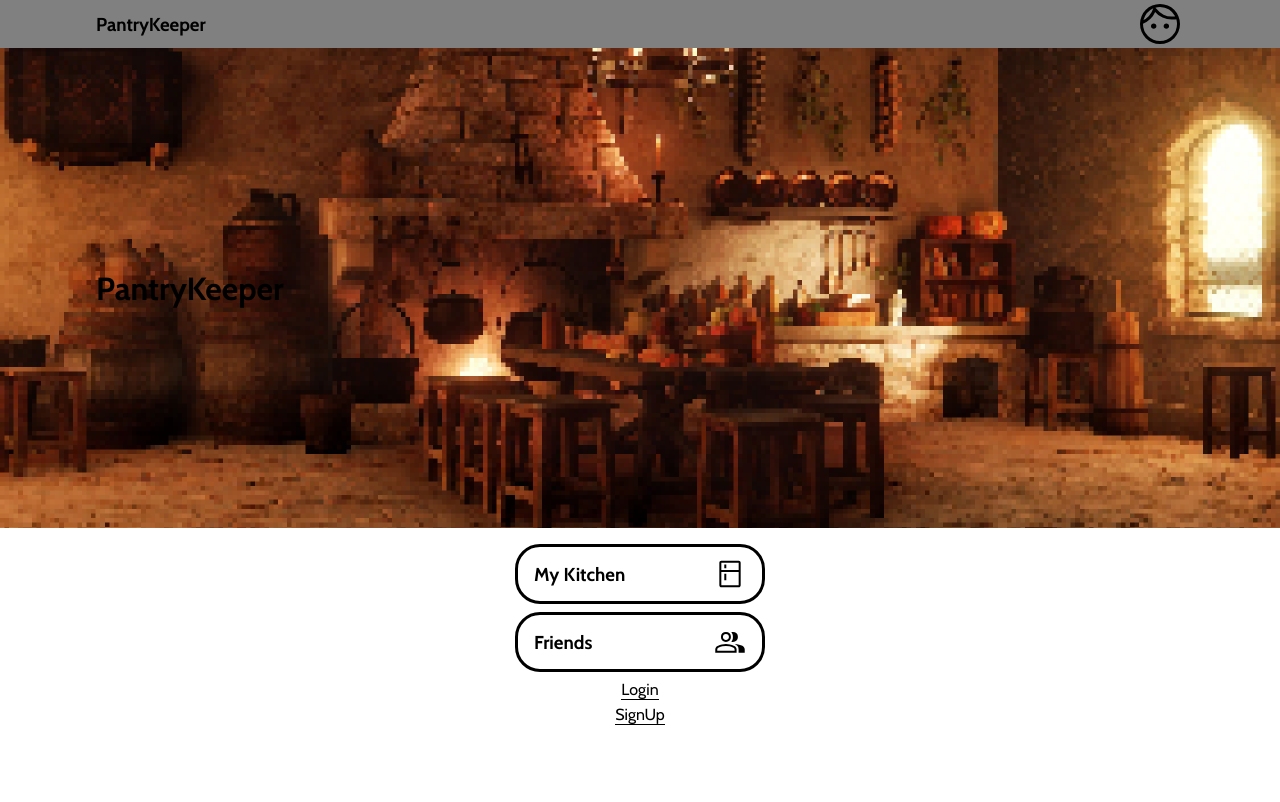
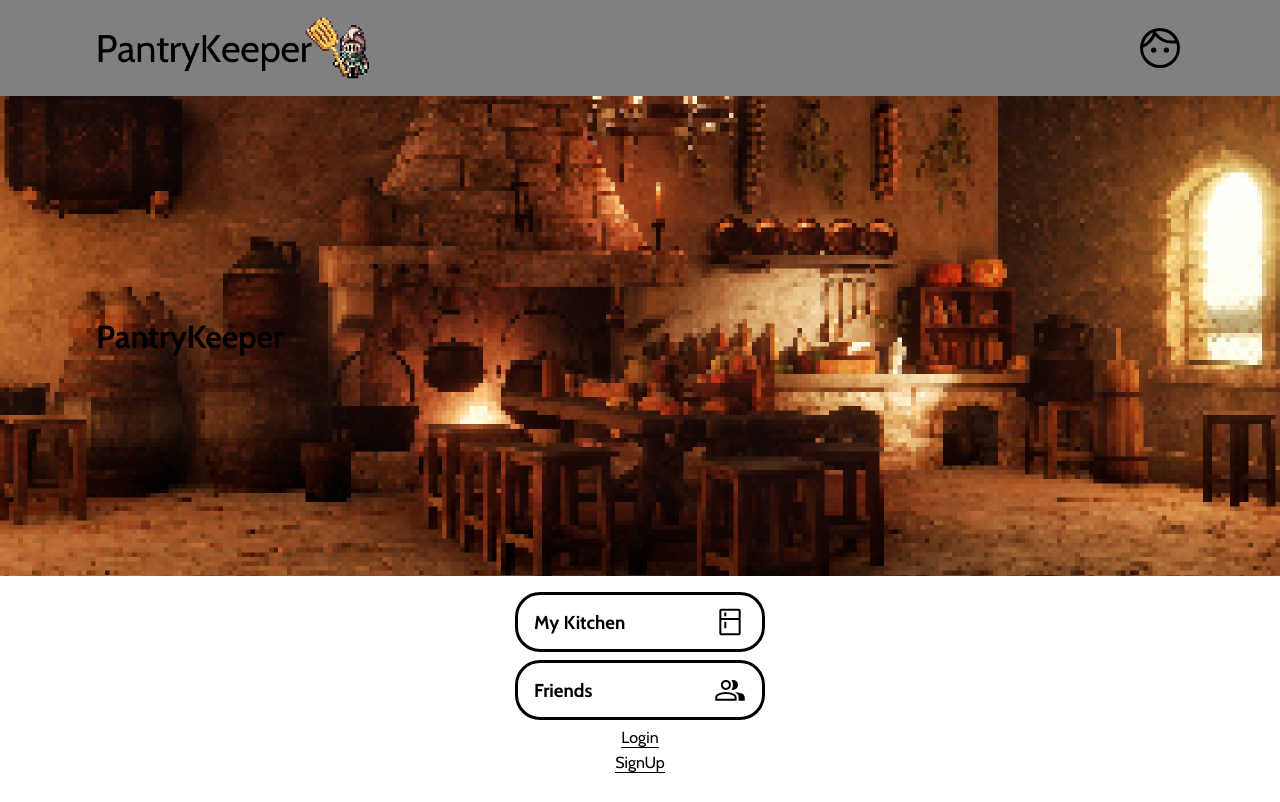
Before and after one commit to aliv314/pantrykeeper, a React (Create React App) app in the folder client/: page / in a window 1280 px wide. Built offline with nearby package versions, Linux system fonts and the light colour scheme; no server answers.

Commit message:
more styling

```diff
--- a/client/src/components/Header/Header.js
+++ b/client/src/components/Header/Header.js
@@ -3,6 +3,7 @@ import {getAuth, onAuthStateChanged} from "firebase/auth"
 import {useEffect, useState} from 'react'
 
 import profileIcon from '../../assets/images/icons/face.svg'
+import logo from '../../assets/images/logo/pantrykeeperlogo.png'
 const Header = () => {
 
     const auth = getAuth();
@@ -21,7 +22,7 @@ const Header = () => {
     return (
     <>
         <div className='header'>
-            <h3 className='header__title'> PantryKeeper </h3>
+            <img src={logo} className='header__title'></img>
             <div className='header__user'>
                 <h4 className='header__username'> {username}</h4>
                 <img className = 'header__user-icon' src={profileIcon} alt={`${username}'s profile icon`}/>
--- a/client/src/components/Header/Header.scss
+++ b/client/src/components/Header/Header.scss
@@ -3,14 +3,21 @@
 
 .header{
     @include padding-baseline;
+
     width: 100%;
-    height: 3rem;
+    height: 4rem;
     background-color: grey;
     display: flex;
     align-items: center;
-
+    @include display-tablet(){
+        height: 6rem;;
+    }
+    &__logo{
+        height: 100%;
+    }
     &__title{
         margin-right: auto;
+        height: 70%;
     }
     &__user{
         display: flex;
--- a/client/src/components/SectionButton/SectionButton.scss
+++ b/client/src/components/SectionButton/SectionButton.scss
@@ -9,11 +9,17 @@
     height: fit-content;
     border: 3px solid black;
     border-radius: 100%;
-
+    @include display-tablet{
+        border-radius: 25px;
+        padding: 0.5rem 1rem;
+    }
     &__icon{
         @include icon;
     }
     &__label{
         display: none;
+        @include display-tablet{
+            display: contents;
+        }
     }
 }
--- a/client/src/styles/_mixins.scss
+++ b/client/src/styles/_mixins.scss
@@ -70,7 +70,7 @@
     bottom: 0;
     background-color: white;
     @include display-tablet(){
-        width: 40%;
+        width: 60%;
         height: 100%;
         right: 0;
     }
```
Also changed, not shown: client/src/assets/images/logo/pantrykeeperlogo.png (added).
